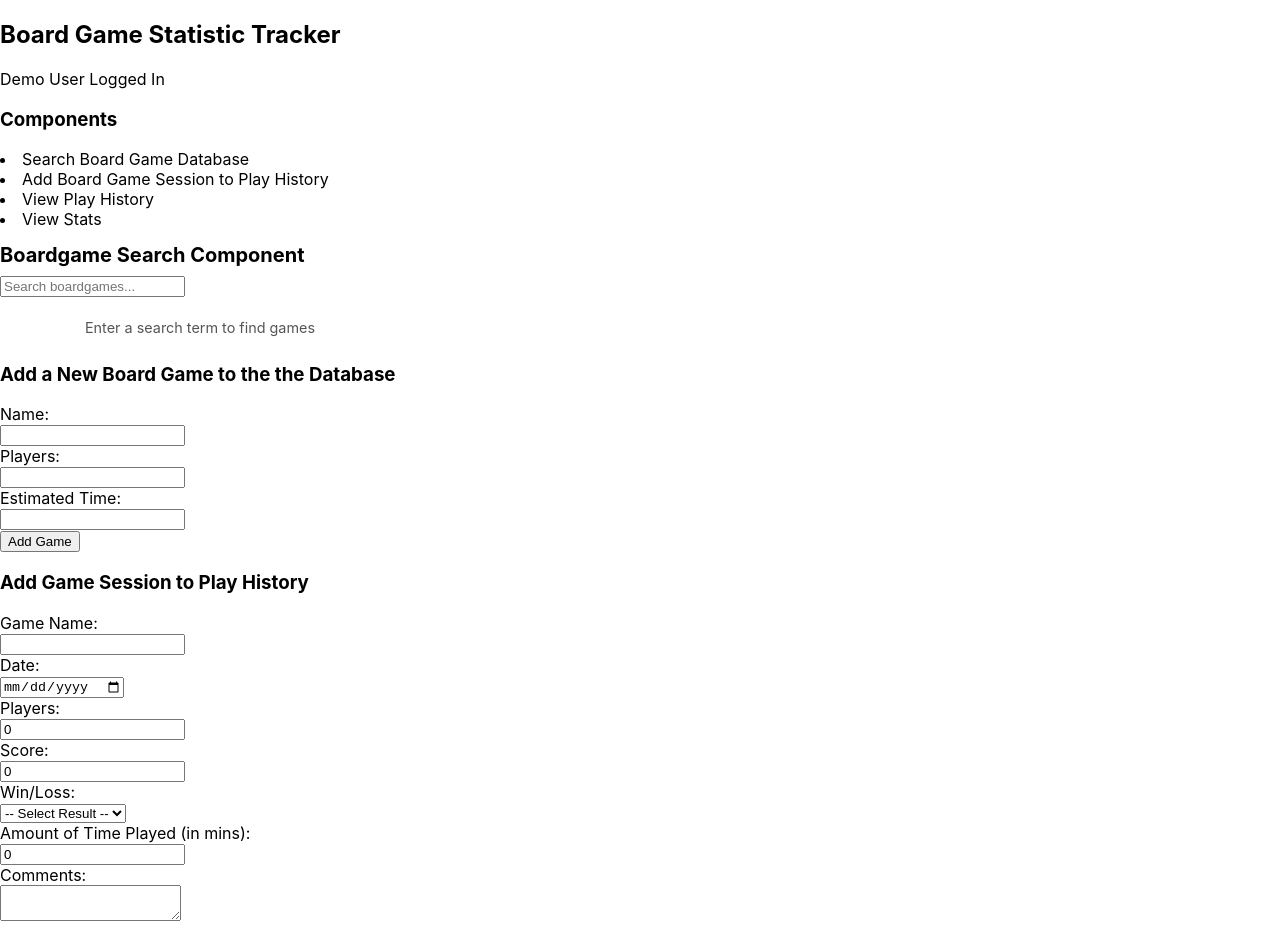
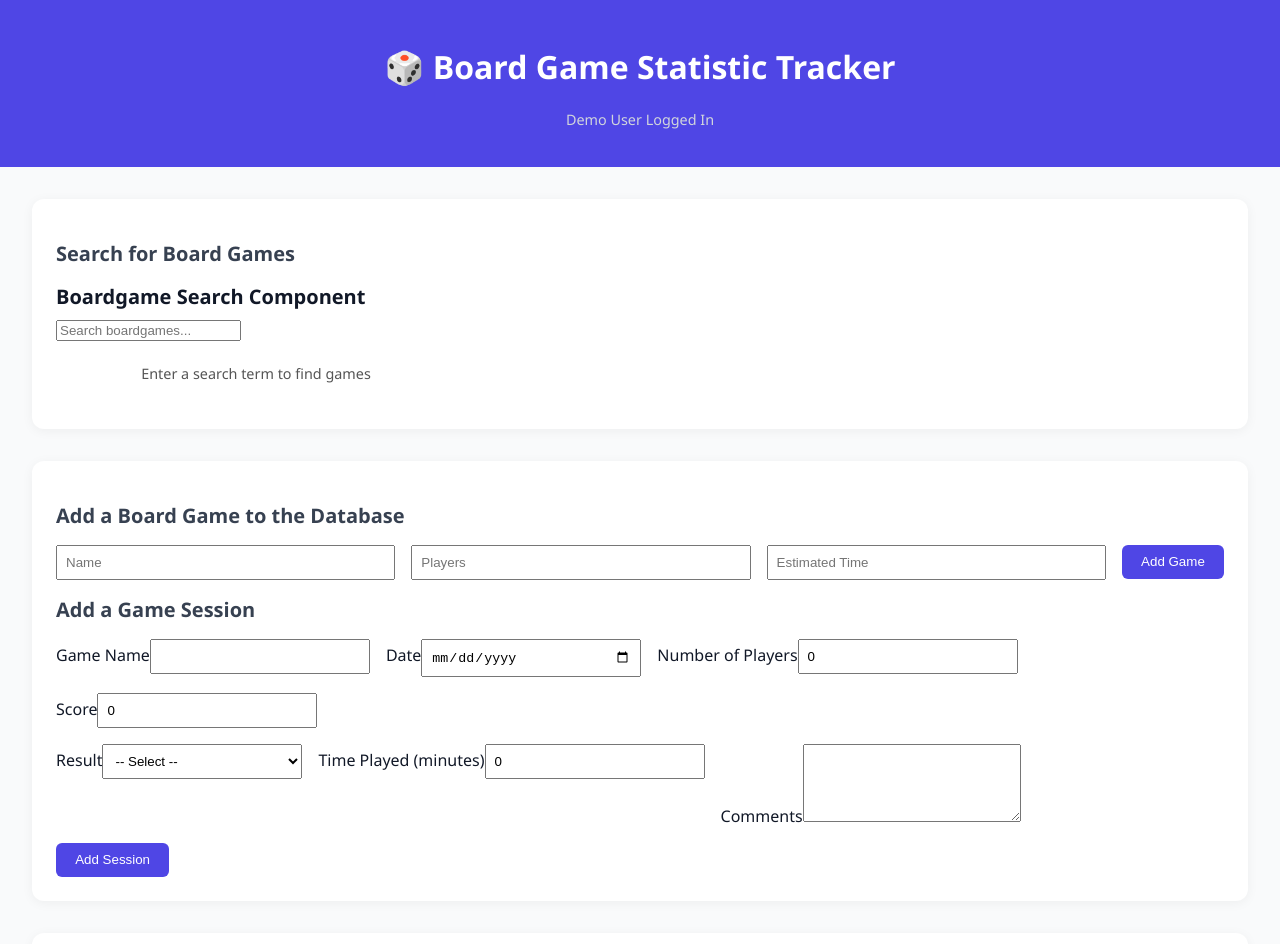
Before and after one commit to kwags/bgst, a React (Create React App) app: page / in a window 1280 px wide. Shown: the top 944 px of the page. Built offline with nearby package versions, Linux system fonts and the light colour scheme.

Commit message:
initial commit to reorganize under new view

```diff
--- a/src/AddBoardGameForm.js
+++ b/src/AddBoardGameForm.js
@@ -1,19 +1,21 @@
 import React, { useState } from "react";
 import { addBoardGame } from "./mockAPI";
+import styles from "./styles/AddBoardGameForm.module.css";
 
 function AddBoardGameForm() {
   const [name, setName] = useState('');
   const [players, setPlayers] = useState('');
   const [estimatedTime, setEstimatedTime] = useState('');
 
-    const handleAdd = async () => {
-        if (!name || !players ||!estimatedTime) {
+  const handleAdd = async (e) => {
+    e.preventDefault();
+    if (!name || !players || !estimatedTime) {
       alert("Please fill in all fields!");
       return;
     }
 
     const newGame = { name, players, estimatedTime };
-        await addBoardGame (newGame);
+    await addBoardGame(newGame);
     alert(`Added "${name}" to the database!`);
     setName('');
     setPlayers('');
@@ -21,20 +23,25 @@ function AddBoardGameForm() {
   };
 
   return (
-        <div>
-            <h3>Add a New Board Game to the the Database</h3>
-            <label>Name:</label><br />
-            <input value={name} onChange={e => setName(e.target.value)} /><br />
-
-            <label>Players:</label><br />
-            <input value={players} onChange={e => setPlayers(e.target.value)} /><br />
-
-            <label>Estimated Time:</label><br />
-            <input value={estimatedTime} onChange={e => setEstimatedTime(e.target.value)} /><br />
-
-            <button onClick={handleAdd}>Add Game</button>
-        </div>
+    <form className={styles.form} onSubmit={handleAdd}>
+      <input
+        placeholder="Name"
+        value={name}
+        onChange={e => setName(e.target.value)}
+      />
+      <input
+        placeholder="Players"
+        value={players}
+        onChange={e => setPlayers(e.target.value)}
+      />
+      <input
+        placeholder="Estimated Time"
+        value={estimatedTime}
+        onChange={e => setEstimatedTime(e.target.value)}
+      />
+      <button type="submit">Add Game</button>
+    </form>
   );
 }
 
-export default AddBoardGameForm
+export default AddBoardGameForm;
--- a/src/App.css
+++ /dev/null
@@ -1,38 +0,0 @@
-.App {
-  text-align: center;
-}
-
-.App-logo {
-  height: 40vmin;
-  pointer-events: none;
-}
-
-@media (prefers-reduced-motion: no-preference) {
-  .App-logo {
-    animation: App-logo-spin infinite 20s linear;
-  }
-}
-
-.App-header {
-  background-color: #282c34;
-  min-height: 100vh;
-  display: flex;
-  flex-direction: column;
-  align-items: center;
-  justify-content: center;
-  font-size: calc(10px + 2vmin);
-  color: white;
-}
-
-.App-link {
-  color: #61dafb;
-}
-
-@keyframes App-logo-spin {
-  from {
-    transform: rotate(0deg);
-  }
-  to {
-    transform: rotate(360deg);
-  }
-}
--- a/src/App.js
+++ b/src/App.js
@@ -1,7 +1,6 @@
-//import logo from './logo.svg';
-//import './App.css';
+import './styles/App.css';
 import React, { useState, useEffect } from "react";
-import { v4 as uuidv4 } from 'uuid'; // for creating unique id's
+import { v4 as uuidv4 } from 'uuid';
 import BoardGameSearch from './BoardgameSearch.js';
 import GameSessionForm from './GameSessionForm';
 import PlayHistory from "./PlayHistory.js";
@@ -11,7 +10,6 @@ import AddBoardGameForm from "./AddBoardGameForm.js";
 function App() {
   const [items, setItems] = useState([]);
 
-  // Fetch mock game session data for Play History
   useEffect(() => {
     const getPlayHistory = async () => {
       const data = await fetchPlayHistory();
@@ -20,34 +18,41 @@ function App() {
     getPlayHistory();
   }, []);
 
+  return (
+    <div className="app-container">
+      <header className="app-header">
+        <h1>🎲 Board Game Statistic Tracker</h1>
+        <p className="app-user">Demo User Logged In</p>
+      </header>
 
-  return (
-    <div className="App">
-      <header className="App-header">
-        {/* <img src={logo} className="App-logo" alt="logo"  */}
-        <h2> Board Game Statistic Tracker </h2>
-        </header>
-        <p>Demo User Logged In</p>
-        <h3>Components</h3>
-        <li>Search Board Game Database</li>
-          <li>Add Board Game Session to Play History</li>
-          <li>View Play History</li>
-          <li>View Stats</li>
+      <main className="app-main">
+        <section className="app-section">
+          <h2>Search for Board Games</h2>
+          <BoardGameSearch />
+        </section>
 
-          <BoardGameSearch/>
+        <section className="app-section">
+          <h2>Add a Board Game to the Database</h2>
           <AddBoardGameForm />
-
+          <h2>Add a Game Session</h2>
           <GameSessionForm
             onAdd={(newItem) => {
               setItems([...items, { ...newItem, id: uuidv4() }]);
             }}
           />
+        </section>
 
-        <PlayHistory items={items} setItems={setItems} />
+        <section className="app-section">
+          <h2>Play History</h2>
+          <PlayHistory items={items} setItems={setItems} />
+        </section>
+      </main>
 
+      <footer className="app-footer">
+        <p>© 2025 GameTracker. All rights reserved.</p>
+      </footer>
     </div>
   );
 }
 
-
 export default App;
--- a/src/BoardgameSearch.js
+++ b/src/BoardgameSearch.js
@@ -1,7 +1,7 @@
 
 import React, {useState} from 'react';
 import { fetchBoardGames } from './mockAPI';
-import styles from './BoardGameSearch.module.css';
+import styles from './styles/BoardGameSearch.module.css';
 
 const BoardGameSearch = () => {
 
--- a/src/GameSessionForm.js
+++ b/src/GameSessionForm.js
@@ -1,8 +1,5 @@
-//Game Session Form to Add Game to Play History
-//import logo from './logo.svg';
-//import './App.css';
-
 import React, { useState } from "react";
+import styles from "./styles/GameSessionForm.module.css";
 
 function GameSessionForm({ onAdd }) {
   const [gameSessionName, setGameSessionName] = useState("");
@@ -36,37 +33,54 @@ function GameSessionForm({ onAdd }) {
   };
 
   return (
-    <div>
-      <h3>Add Game Session to Play History</h3>
-      <label>Game Name:</label><br />
-      <input value={gameSessionName} onChange={e => setGameSessionName(e.target.value)} /><br />
+    <form className={styles.form} onSubmit={handleAdd}>
+      <div className={styles.row}>
+        <div className={styles.inputGroup}>
+          <label>Game Name</label>
+          <input value={gameSessionName} onChange={e => setGameSessionName(e.target.value)} />
+        </div>
 
-      <label>Date:</label><br />
-      <input type="date" value={gameSessionDate} onChange={e => setGameSessionDate(e.target.value)} /><br />
+        <div className={styles.inputGroup}>
+          <label>Date</label>
+          <input type="date" value={gameSessionDate} onChange={e => setGameSessionDate(e.target.value)} />
+        </div>
 
-      <label>Players:</label><br />
-      <input type="number" value={gameSessionPlayers} onChange={e => setGameSessionPlayers(Number(e.target.value))} /><br />
+        <div className={styles.inputGroup}>
+          <label>Number of Players</label>
+          <input type="number" value={gameSessionPlayers} onChange={e => setGameSessionPlayers(Number(e.target.value))} />
+        </div>
 
-      <label>Score:</label><br />
-      <input type="number" value={gameSessionScore} onChange={e => setGameSessionScore(Number(e.target.value))} /><br />
+        <div className={styles.inputGroup}>
+          <label>Score</label>
+          <input type="number" value={gameSessionScore} onChange={e => setGameSessionScore(Number(e.target.value))} />
+        </div>
+      </div>
 
-      <label>Win/Loss:</label><br />
-      <select value={gameSessionWinLoss} onChange={(e) => setGameSessionWinLoss(e.target.value)}>
-        <option value="">-- Select Result --</option>
-        <option value="Win">Win</option>
-        <option value="Loss">Loss</option>
-        <option value="Draw">Draw</option>
-        <option value="DNF">DNF</option>
-      </select><br />
+      <div className={styles.row}>
+        <div className={styles.inputGroup}>
+          <label>Result</label>
+          <select value={gameSessionWinLoss} onChange={e => setGameSessionWinLoss(e.target.value)}>
+            <option value="">-- Select --</option>
+            <option value="Win">Win</option>
+            <option value="Loss">Loss</option>
+            <option value="Draw">Draw</option>
+            <option value="DNF">Did Not Finish</option>
+          </select>
+        </div>
 
-      <label>Amount of Time Played (in mins):</label><br />
-      <input type="number" value={gameSessionTime} onChange={e => setGameSessionTime(Number(e.target.value))} /><br />
+        <div className={styles.inputGroup}>
+          <label>Time Played (minutes)</label>
+          <input type="number" value={gameSessionTime} onChange={e => setGameSessionTime(Number(e.target.value))} />
+        </div>
 
-      <label>Comments:</label><br />
-      <textarea value={gameSessionComments} onChange={e => setGameSessionComments(e.target.value)} /><br /><br />
+        <div className={styles.inputGroup} style={{ flex: 2 }}>
+          <label>Comments</label>
+          <textarea value={gameSessionComments} onChange={e => setGameSessionComments(e.target.value)} />
+        </div>
+      </div>
 
-      <button onClick={handleAdd}>Add</button>
-    </div>
+      <button type="submit">Add Session</button>
+    </form>
   );
 }
 
--- a/src/index.js
+++ b/src/index.js
@@ -1,6 +1,6 @@
 import React from 'react';
 import ReactDOM from 'react-dom/client';
-import './index.css';
+import './styles/index.css';
 import App from './App';
 import reportWebVitals from './reportWebVitals';
 
--- /dev/null
+++ b/src/styles/AddBoardGameForm.module.css
@@ -0,0 +1,21 @@
+.form {
+  display: flex;
+  flex-wrap: wrap;
+  gap: 1rem;
+  align-items: flex-end;
+}
+
+.form input {
+  flex: 1;
+  min-width: 150px;
+  padding: 0.5rem;
+}
+
+.form button {
+  padding: 0.6rem 1.2rem;
+  background-color: #4f46e5;
+  color: white;
+  border: none;
+  border-radius: 6px;
+  cursor: pointer;
+}
--- /dev/null
+++ b/src/styles/App.css
@@ -0,0 +1,50 @@
+.app-container {
+  display: flex;
+  flex-direction: column;
+  min-height: 100vh;
+  font-family: 'Segoe UI', sans-serif;
+  background-color: #f9fafb;
+  color: #111827;
+}
+
+.app-header {
+  background-color: #4f46e5;
+  color: white;
+  padding: 1.5rem 2rem;
+  text-align: center;
+}
+
+.app-user {
+  margin-top: 0.5rem;
+  font-size: 0.9rem;
+  color: #d1d5db;
+}
+
+.app-main {
+  flex: 1;
+  padding: 2rem;
+  display: flex;
+  flex-direction: column;
+  gap: 2rem;
+}
+
+.app-section {
+  background: white;
+  padding: 1.5rem;
+  border-radius: 12px;
+  box-shadow: 0 2px 12px rgba(0, 0, 0, 0.05);
+}
+
+.app-section h2 {
+  margin-bottom: 1rem;
+  font-size: 1.25rem;
+  color: #374151;
+}
+
+.app-footer {
+  background-color: #e5e7eb;
+  padding: 1rem;
+  text-align: center;
+  font-size: 0.9rem;
+  color: #4b5563;
+}
--- /dev/null
+++ b/src/styles/GameSessionForm.module.css
@@ -0,0 +1,34 @@
+.form {
+  display: flex;
+  flex-direction: column;
+  gap: 1rem;
+}
+
+.row {
+  display: flex;
+  flex-wrap: wrap;
+  gap: 1rem;
+}
+
+.row input,
+.row select,
+.row textarea {
+  flex: 1;
+  min-width: 200px;
+  padding: 0.5rem;
+}
+
+textarea {
+  resize: vertical;
+  min-height: 60px;
+}
+
+button {
+  align-self: flex-start;
+  padding: 0.6rem 1.2rem;
+  background-color: #4f46e5;
+  color: white;
+  border: none;
+  border-radius: 6px;
+  cursor: pointer;
+}
```
Also changed, not shown: src/styles/BoardGameSearch.module.css (renamed from src/BoardGameSearch.module.css), src/styles/index.css (renamed from src/index.css). Lines whose indentation alone changed are shown as unchanged.
